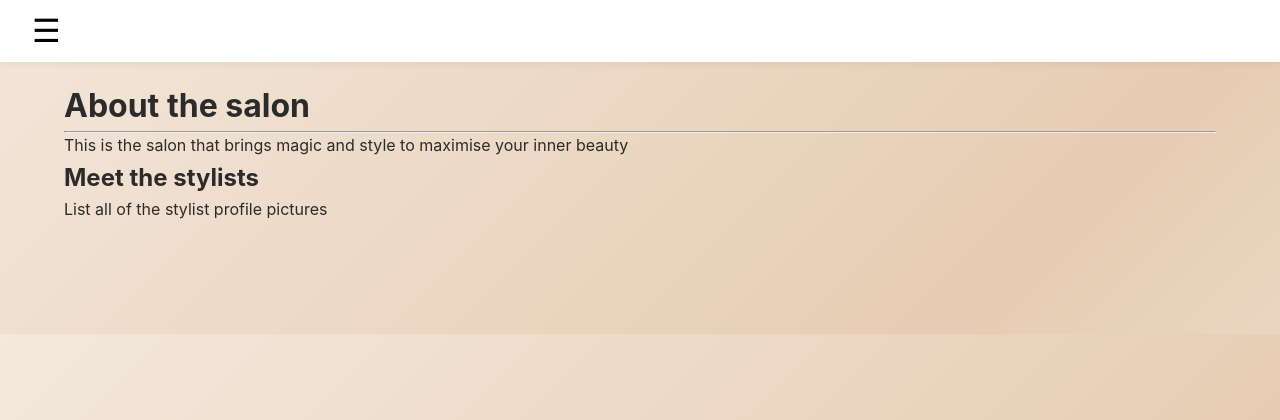
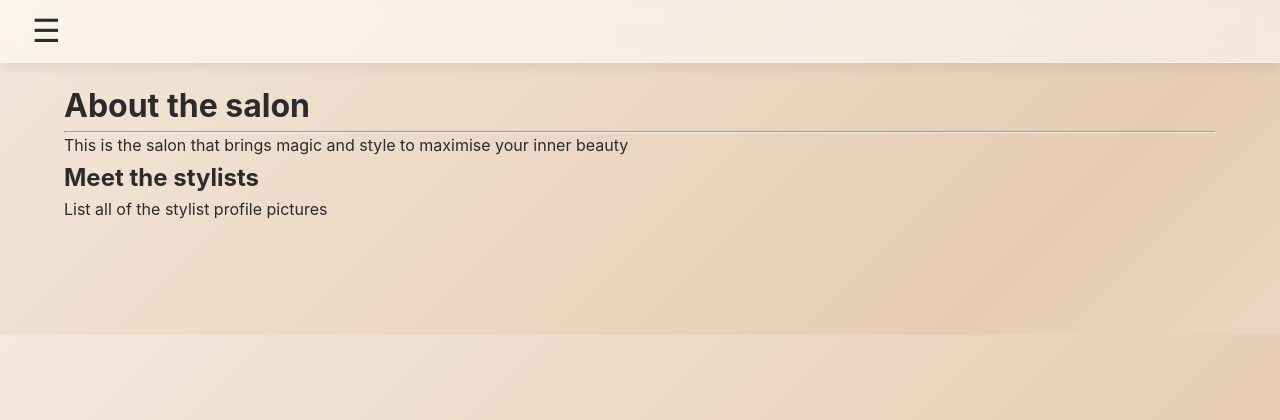
Before and after one commit to jaydendavis746-debug/django-crud-app-salon-project, a Django app: page /about/ in a window 1280 px wide. Shown: the top 420 px of the page. Run offline with Django 5.2, Linux system fonts and the light colour scheme.

Commit message:
Navbar improvements

```diff
--- a/main_app/static/css/base.css
+++ b/main_app/static/css/base.css
@@ -73,10 +73,14 @@ header {
   box-shadow: var(--shadow-soft);
   padding: var(--space-3) var(--space-6);
   z-index: 1000;
-
   display: flex;
   align-items: center;
   gap: var(--space-4);
+  background: rgba(255, 255, 255, 0.55);
+  backdrop-filter: blur(14px);
+  -webkit-backdrop-filter: blur(14px);
+  border-bottom: 1px solid rgba(255, 255, 255, 0.35);
+  box-shadow: var(--shadow-medium);
 }
 
 .nav-toggle {
@@ -85,18 +89,20 @@ header {
   border: none;
   font-size: 2rem;
   cursor: pointer;
+  color: var(--color-text);
 }
 
 
 nav {
   display: none;
   width: 100%;
-  background: var(--color-white);
-  padding: var(--space-4);
-  box-shadow: var(--shadow-soft);
+  background: rgba(255, 255, 255, 0.85);
+  backdrop-filter: blur(12px);
   position: absolute;
   top: 70px;
   left: 0;
+  padding: var(--space-4);
+  box-shadow: var(--shadow-medium);
 }
 
 
--- a/main_app/views.py
+++ b/main_app/views.py
@@ -346,7 +346,7 @@ class StylistRequiredMixin(LoginRequiredMixin):
     def dispatch(self, request, *args, **kwargs):
         if not hasattr(request.user, 'stylistprofile'):
             return redirect('home')
-        return super().dispacth(request, *args, **kwargs)
+        return super().dispatch(request, *args, **kwargs)
 
 
 class StylistTemplate(StylistRequiredMixin, TemplateView):
```
